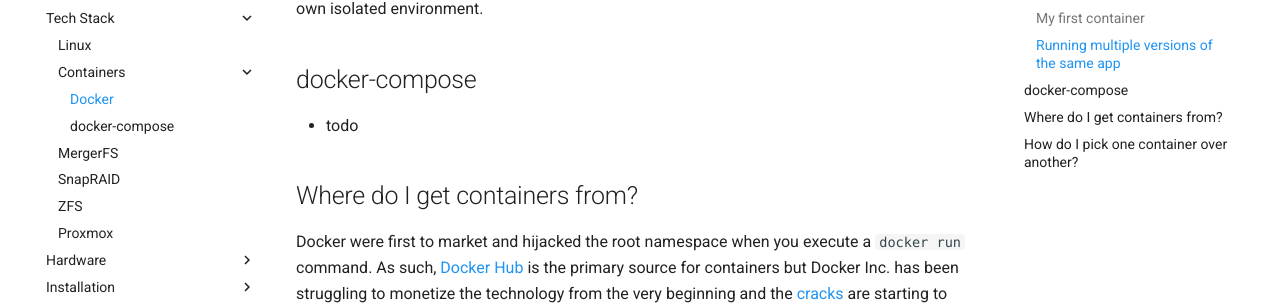
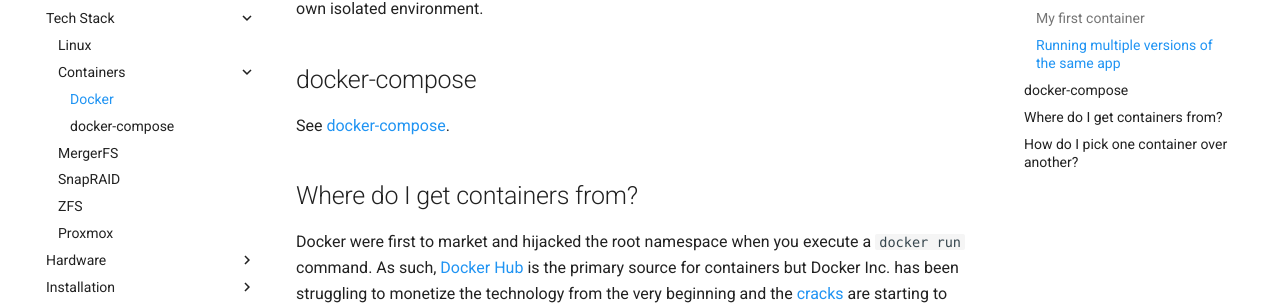
Before and after one commit to ironicbadger/pms-wiki, an MkDocs documentation site: the page built from docs/tech-stack/docker.md, in a window 1280 px wide and 900 px high, scrolled down 2293 px. Shown: the part 144-450 px from the top of the window. Built offline with MkDocs 1.6.1 and Material for MkDocs 9.7.7, drawn with Linux system fonts in a browser that asks for light colours; some web fonts are replaced; a script that is not in the unit is left out; comment, search, counter and statistics services are not loaded.

Commit message:
backlink added to docker-compose page

```diff
--- a/docs/tech-stack/docker.md
+++ b/docs/tech-stack/docker.md
@@ -55,7 +55,7 @@ Notice that the second container uses port 81. This is because the command `-p 8
 
 ## docker-compose
 
-* todo
+See [docker-compose](docker-compose.md).
 
 ## Where do I get containers from?
 
```
